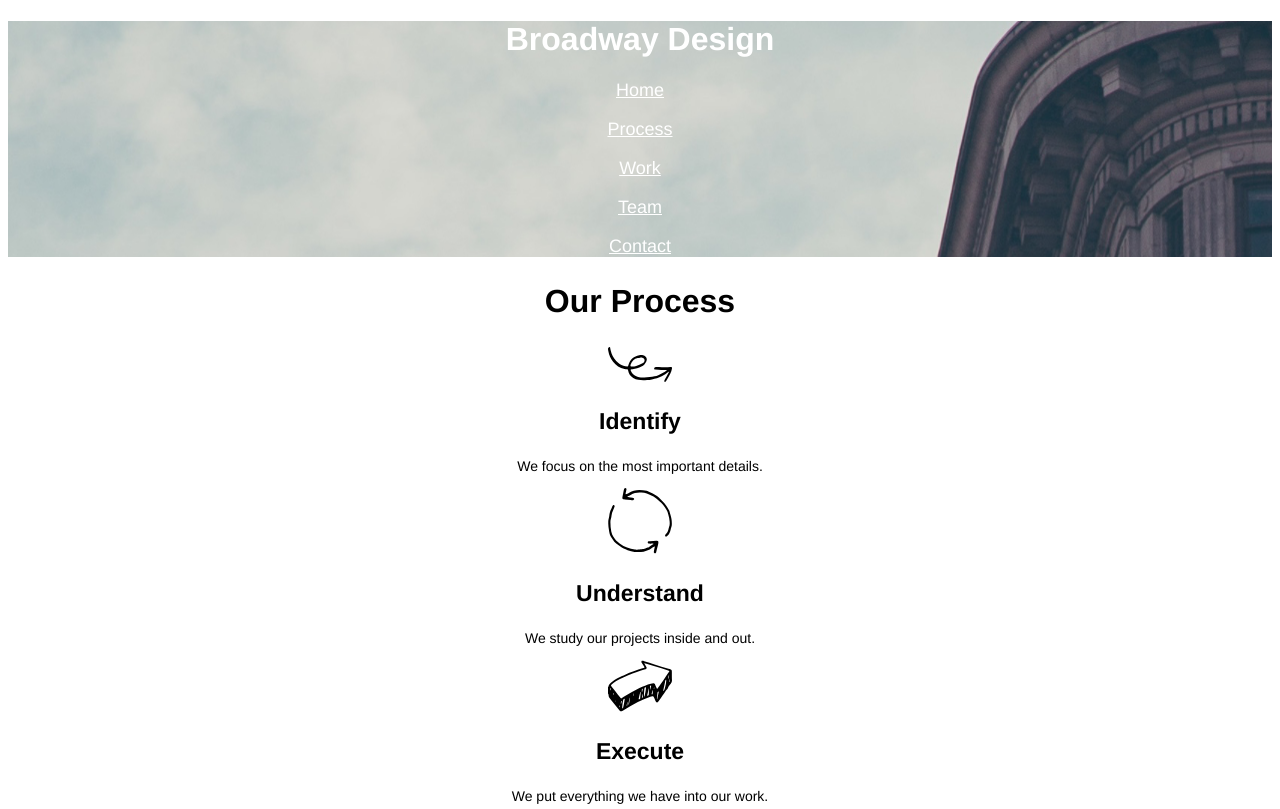
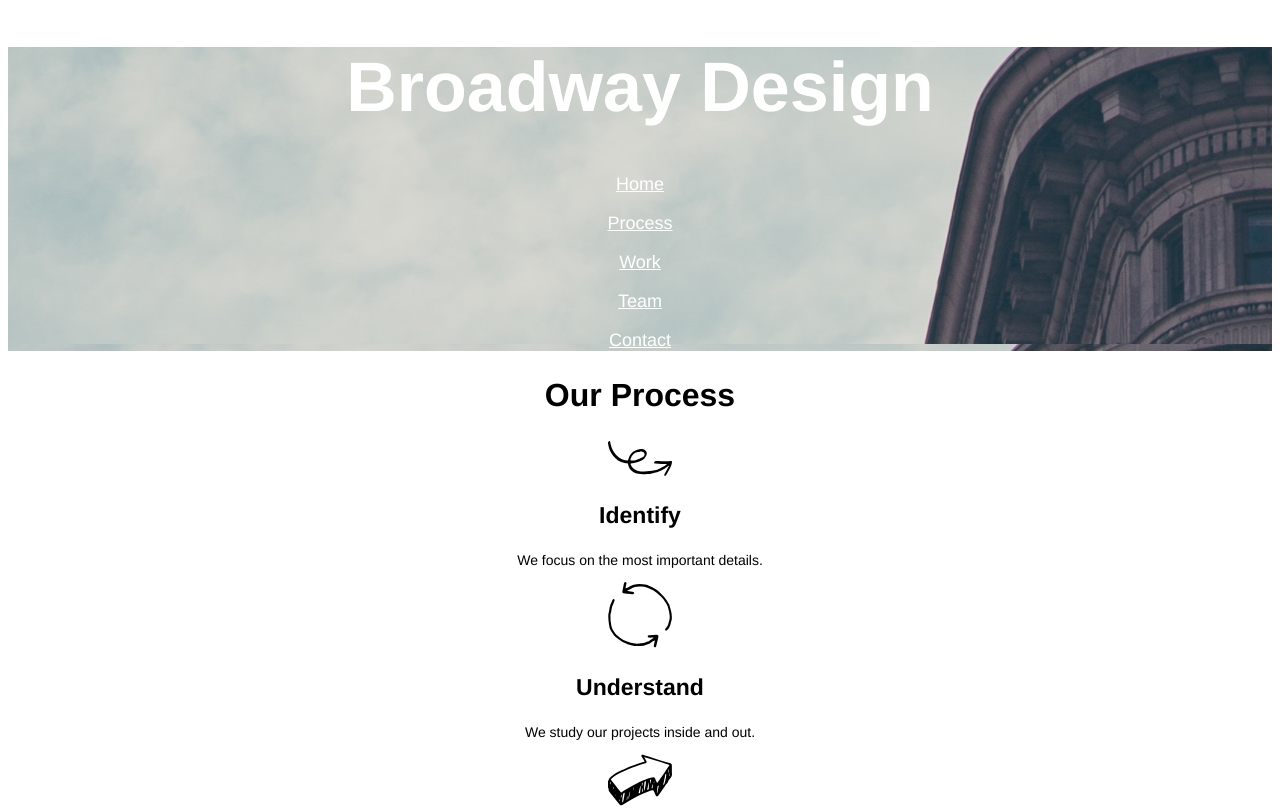
Before and after one commit to jkang215/Broadway, a plain HTML site: page index.html in a window 1280 px wide. Shown: the top 809 px of the page. Drawn offline with Linux system fonts and the light colour scheme.

Commit message:
Forgot h1 styling

```diff
--- a/resources/css/style.css
+++ b/resources/css/style.css
@@ -7,13 +7,21 @@ p {
   font-size: 14px;
 }
 
+h1 {
+  font-size:70px;
+}
+
 h2 {
   font-size:32px;
-  font-weight:bold;
 }
 
 h3 {
   font-size:23px;
+}
+
+h1,
+h2,
+h3 {
   font-weight:bold;
 }
 
```
